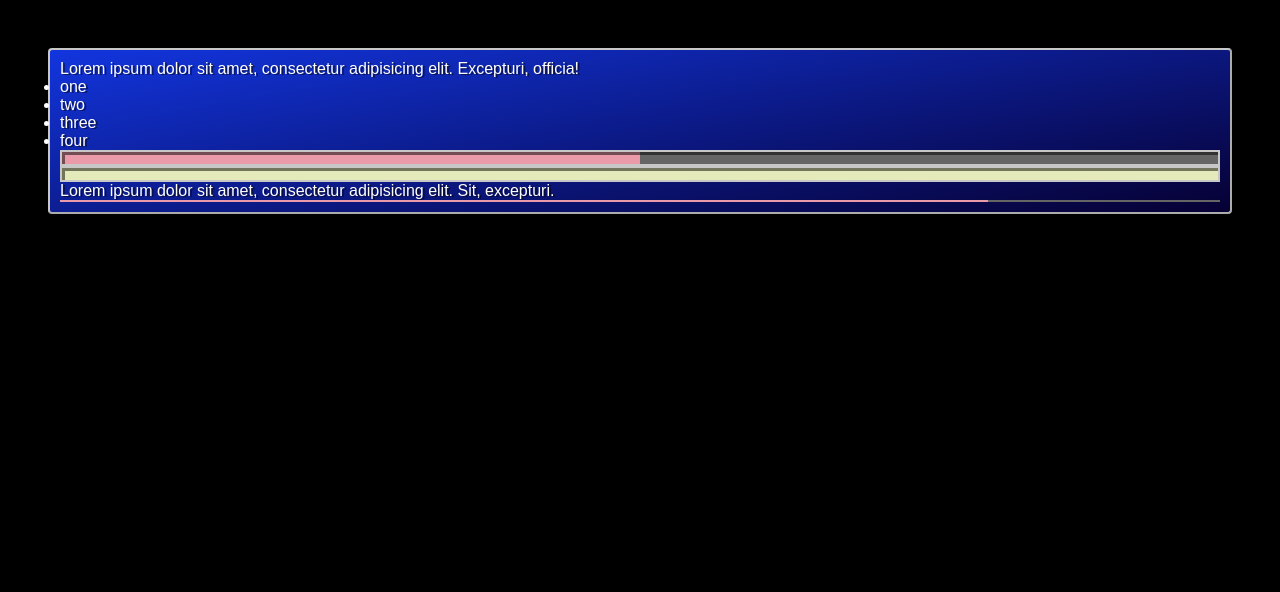
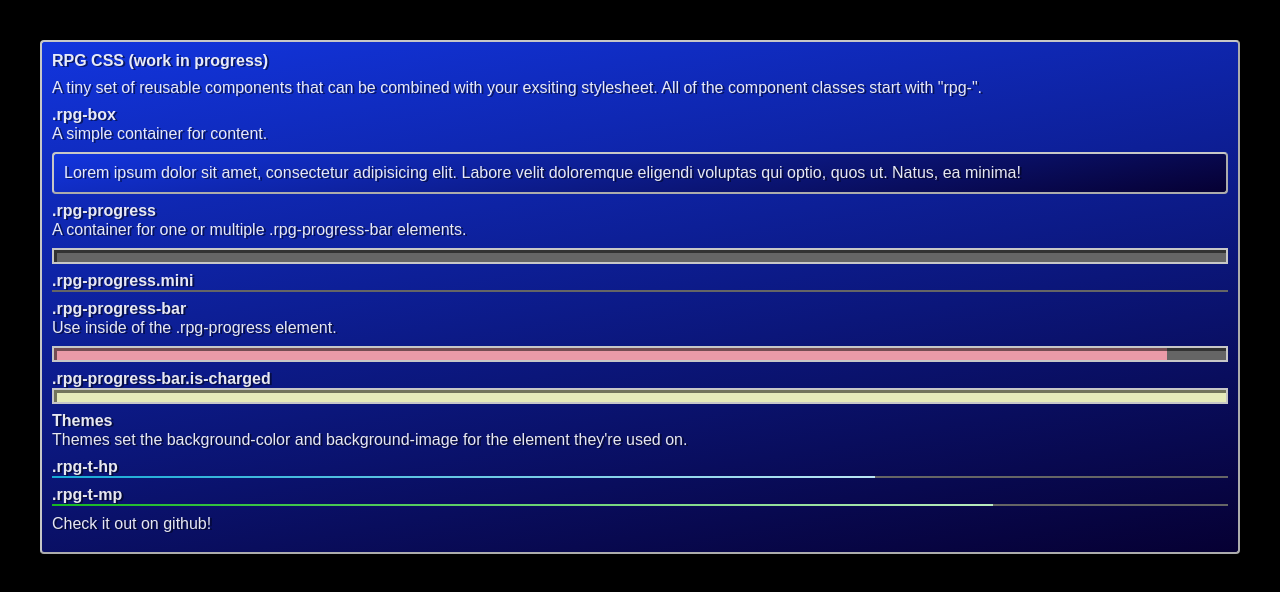
Before and after one commit to dlcNine/rpg-css, a website: page index.html in a window 1280 px wide. Drawn offline with Linux system fonts and the light colour scheme.

Commit message:
Tweak colors and run a build

```diff
--- a/index.html
+++ b/index.html
@@ -4,28 +4,53 @@
      <meta charset="utf-8">
      <meta name="viewport" content="width=device-width, initial-scale=1">
      <meta name="description" content="UI inspired by classic RPG games, made for the web!">
-     <title>RPG-CSS | dlcnine</title>
+     <title>RPG CSS | dlcnine</title>
      <link rel="stylesheet" href="./dist/rpg-min.css" type="text/css">
+     <style>
+         body {
+             background-color: black;
+             padding: 2em
+         }
+         .not-part-of-framework-mb {
+             margin-bottom: 0.5rem;
+         }
+     </style>
 </head>
 <body>
     <div class="rpg-box">
-        <p>Lorem ipsum dolor sit amet, consectetur adipisicing elit. Excepturi, officia!</p>
-        <ul class="rpg-nav">
-            <li><a href="">one</a></li>
-            <li><a href="">two</a></li>
-            <li><a href="">three</a></li>
-            <li><a href="">four</a></li>
-        </ul>
-        <div class="rpg-progress">
-            <div class="rpg-progress-bar" style="width: 50%"></div>
+        <h1 class="not-part-of-framework-mb">RPG CSS (work in progress)</h1>
+        <p>A tiny set of reusable components that can be combined with your exsiting stylesheet. All of the component classes start with "rpg-".</p>
+        <h2>.rpg-box</h2>
+        <p>A simple container for content.</p>
+        <div class="rpg-box not-part-of-framework-mb">Lorem ipsum dolor sit amet, consectetur adipisicing elit. Labore velit doloremque eligendi voluptas qui optio, quos ut. Natus, ea minima!</div>
+        <h2>.rpg-progress</h2>
+        <p>A container for one or multiple .rpg-progress-bar elements.</p>
+        <div class="rpg-progress not-part-of-framework-mb">
         </div>
-        <div class="rpg-progress">
+        <h2>.rpg-progress.mini</h2>
+        <div class="rpg-progress mini not-part-of-framework-mb">
+        </div>
+        <h2>.rpg-progress-bar</h2>
+        <p>Use inside of the .rpg-progress element.</p>
+        <div class="rpg-progress not-part-of-framework-mb">
+            <div class="rpg-progress-bar" style="width: 95%;"></div>
+        </div>
+        <h3>.rpg-progress-bar.is-charged</h3>
+        <div class="rpg-progress not-part-of-framework-mb">
             <div class="rpg-progress-bar is-charged" style="width: 100%"></div>
         </div>
-        <p>Lorem ipsum dolor sit amet, consectetur adipisicing elit. Sit, excepturi.</p>
-        <div class="rpg-progress mini">
-            <div class="rpg-progress-bar" style="width: 80%; box-shadow: none;"></div>
+        <h2>Themes</h2>
+        <p>Themes set the background-color and background-image for the element they're used on.</p>
+        <h2>.rpg-t-hp</h2>
+        <div class="rpg-progress mini not-part-of-framework-mb">
+            <div class="rpg-progress-bar rpg-t-hp" style="width: 70%;"></div>
         </div>
+        <h2>.rpg-t-mp</h2>
+        <div class="rpg-progress mini not-part-of-framework-mb">
+            <div class="rpg-progress-bar rpg-t-mp" style="width:80%;"></div>
+        </div>
+        <p><a href="https://github.com/dlcNine/rpg-css" target="_blank">Check it out on github!</a></p>
+
     </div>
 </body>
 </html>
--- a/src/base/_colors.scss
+++ b/src/base/_colors.scss
@@ -1,9 +1,12 @@
-$text-color: white;
-
+$alpha-white: rgba(255, 255, 255, 0.9);
+$alpha-white-muted: rgba(255, 255, 255, 0.7);
 $alpha-dark: rgba(0, 0, 0, 0.5);
 
 $primary-light: rgb(18, 53, 222);
 $primary-dark: rgb(6, 0, 51);
+
+$hp: rgb(22, 170, 214);
+$mp: rgb(23, 185, 36);
 
 $border-light: rgb(199, 199, 199);
 $border-dark: rgb(172, 172, 172);
--- a/src/base/reset.scss
+++ b/src/base/reset.scss
@@ -1,10 +1,5 @@
 @import "./variables.scss";
 @import "./colors.scss";
-
-body {
-    background-color: black;
-    padding: 2.5em;
-}
 
 [class*="rpg-"] {
     * {
@@ -13,7 +8,7 @@ body {
         padding: 0;
         font-size: 100%;
         font-family: $font-stack;
-        color: $text-color;
+        color: $alpha-white;
         text-shadow: 0.125em 0.0625em 0em $alpha-dark;
         box-sizing: border-box;
     }
@@ -33,7 +28,7 @@ body {
             content: $link-pointer;
         }
 
-        &:focus {
+        &:focus, &:focus:hover {
             outline: none;
 
             &::after {
@@ -42,7 +37,13 @@ body {
         }
 
         &:hover::after {
-            opacity: 0.25;
+            opacity: 0.5;
         }
     }
+
+    p {
+        font-size: $base-font-size;
+        line-height: 1.25;
+        margin-bottom: 0.5em;
+    }
 }
--- a/src/components/box.scss
+++ b/src/components/box.scss
@@ -12,6 +12,7 @@ $box-padding: 0.625em;
     border-style: solid;
     border-color: $border-light $border-dark $border-dark $border-light;
     border-radius: $box-border-radius;
+    background-color: $primary-light;
     background-image: linear-gradient(170deg, $primary-light, $primary-dark);
     padding: $box-padding;
 }
--- a/src/components/progress.scss
+++ b/src/components/progress.scss
@@ -32,6 +32,10 @@ $progress-border-width: 0.125em;
         border: none;
         box-shadow: none;
         height: $progress-height-mini;
+
+        & .rpg-progress-bar {
+            box-shadow: none;
+        }
     }
 }
 
@@ -40,7 +44,7 @@ $progress-border-width: 0.125em;
     height: 100%;
     max-width: 100%;
     background-color: $limit-break-pink;
-    box-shadow: 2px 2px 0px 1px $alpha-dark inset;
+    box-shadow: 0.125em 0.125em 0em 0.0625em $alpha-dark inset;
     transition: width 200ms;
 
     &.is-charged {
--- a/src/rpg.scss
+++ b/src/rpg.scss
@@ -5,3 +5,6 @@
 @import "./components/box.scss";
 // @import "./components/nav.scss";
 @import "./components/progress.scss";
+
+// themes
+@import "./themes/themes.scss";
--- /dev/null
+++ b/src/themes/themes.scss
@@ -0,0 +1,11 @@
+@import "../base/colors.scss";
+
+.rpg-t-hp {
+    background-color: $hp;
+    background-image: linear-gradient(90deg, $hp, $alpha-white-muted);
+}
+
+.rpg-t-mp {
+    background-color: $mp;
+    background-image: linear-gradient(90deg, $mp, $alpha-white-muted);
+}
```
Also changed, not shown: README.md, dist/rpg-min.css, 1 other file.
